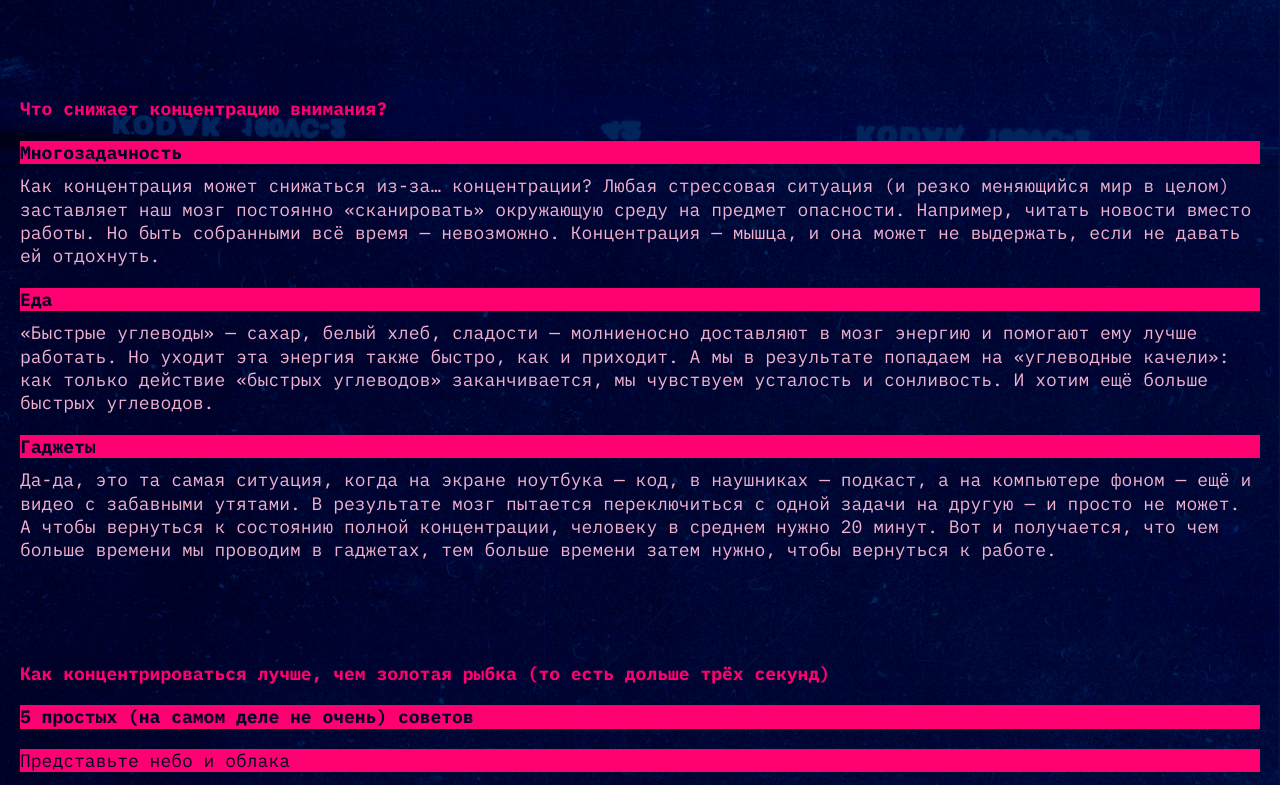
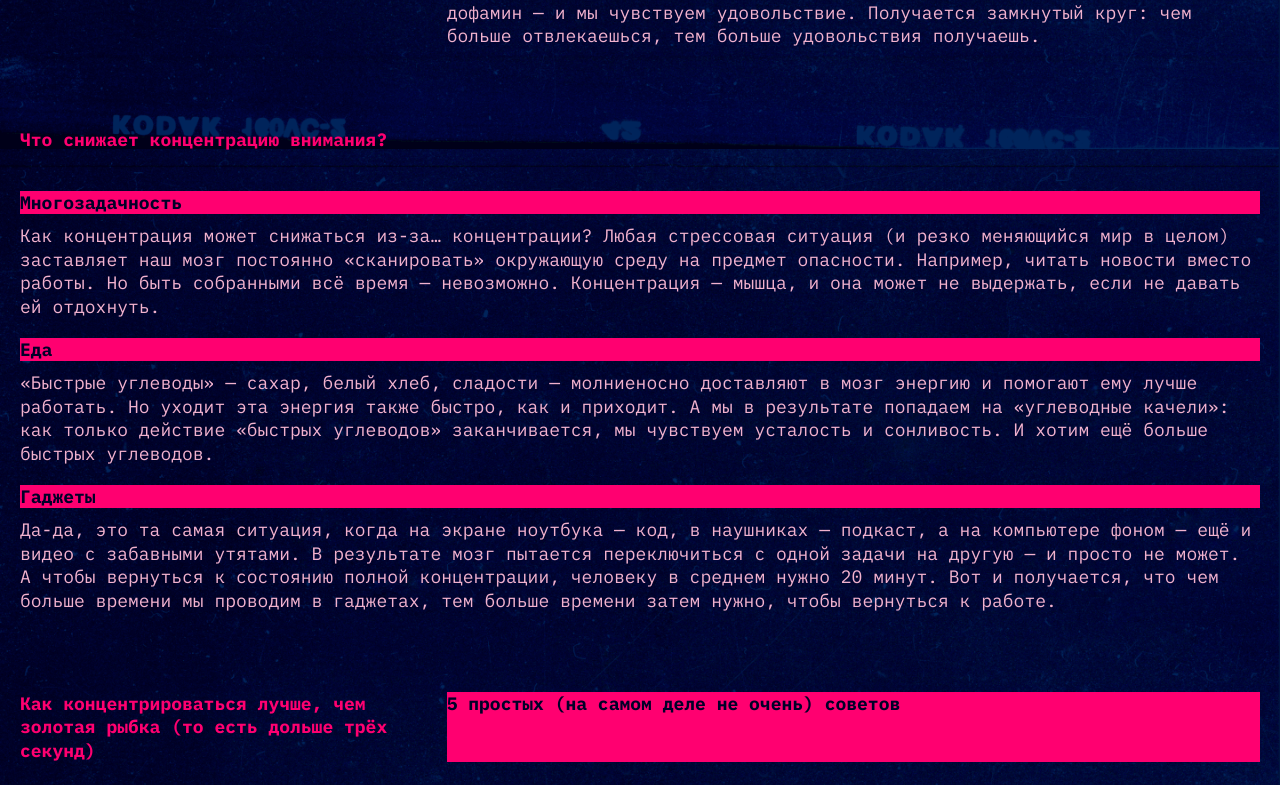
Before and after one commit to cosmo-kn/slozhno-sosredotochitsya-fd, a website: page index.html in a window 1280 px wide. Shown: the part 1451-2236 px from the top of the page. Drawn offline with Linux system fonts and the light colour scheme.

Commit message:
1/3 tablet vers

```diff
--- a/styles/style.css
+++ b/styles/style.css
@@ -180,12 +180,11 @@
 }
 
 @media (width >= 768px) {
-
   .header {
     padding: var(--spacing-md) var(--spacing-md) var(--spacing-md) 0;
     min-block-size: 1024px;
     grid-template-columns: 1fr 1fr;
-    column-gap: 20px;
+    column-gap: var(--spacing-md);
   }
 
   .header__title {
@@ -201,9 +200,9 @@
   }
 
   .header__label-record {
-  position: absolute;
-  top: 20px;
-  right: 30px;
+    position: absolute;
+    top: 20px;
+    right: 30px;
   }
 
   .decorated-zone::before {
@@ -223,12 +222,39 @@
   }
 
   .content-section {
-  padding: 0 var(--spacing-md) var(--spacing-md);
-  margin-block-end: var(--margin-lg);
+    padding: 0 var(--spacing-md) 0;
+    margin-block-end: var(--margin-lg);
+    display: grid;
+    grid-template-columns: 1fr 2fr;
+    gap: var(--spacing-md);
+  }
+
+  .focus-obstacle {
+    grid-template-columns: auto;
+  }
+
+
 }
 
-  .
-}
+
+
+
+
+
+
+
+
+
+
+
+
+
+
+
+
+
+
+
 
 @media (width >= 1024px) {
 }
```
